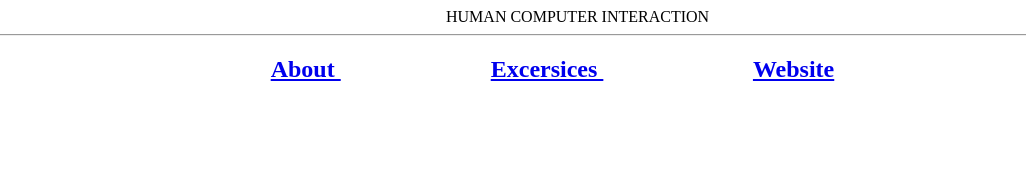
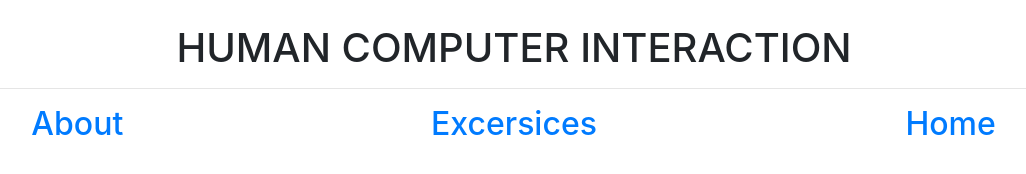
Before and after one commit to lethidieuhuong99/lethidieuhuong99.github.io, a plain HTML site: page index.html in a window 1280 px wide. Shown: the whole page, without its empty margins (126-1152 px from the left). Drawn offline with nearby package versions, Linux system fonts and the light colour scheme.

Commit message:
Update index.html

```diff
--- a/index.html
+++ b/index.html
@@ -1,17 +1,30 @@
 <!DOCTYPE HTML>
 <html>
-<title> Le Thi Dieu Huong </title>
-<head>  &emsp;&emsp;&emsp;&emsp;&emsp;&emsp;&emsp;&emsp;&emsp;&emsp;&emsp;&emsp;&emsp;&emsp;&emsp;&emsp;&emsp;&emsp;&emsp;&emsp;&emsp;&emsp;&emsp;&emsp;&emsp;&emsp;&emsp;&emsp;&emsp;&emsp;&emsp;&emsp;&emsp;&emsp;&emsp;
-HUMAN COMPUTER INTERACTION </head>
+        <head>
+                <meta charset="utf-8">
+         <meta name="viewport" content="width=device-width, initial-scale=1">
+         <link rel="stylesheet" href="https://maxcdn.bootstrapcdn.com/bootstrap/4.3.1/css/bootstrap.min.css">
+         <script src="https://ajax.googleapis.com/ajax/libs/jquery/3.4.1/jquery.min.js"></script>
+         <script src="https://cdnjs.cloudflare.com/ajax/libs/popper.js/1.14.7/umd/popper.min.js"></script>
+         <script src="https://maxcdn.bootstrapcdn.com/bootstrap/4.3.1/js/bootstrap.min.js"></script>
+         <link rel="stylesheet" href="dinhdang.css" type="text/css"/>
+           </head>
+           <title> HUMAN COMPUTER INTERACTION </title>
+       <head> &emsp;&emsp;&emsp;&emsp;&emsp;&emsp;&emsp;&emsp;&emsp;&emsp;&emsp;&emsp;&emsp;&emsp;&emsp;&emsp;&emsp;&emsp;&emsp;&emsp;&emsp;&emsp;&emsp;&emsp;&emsp;&emsp;&emsp;&emsp;&emsp;&emsp;&emsp;&emsp;&emsp;&emsp;&emsp;
+        <div class="text-center"><h1>HUMAN COMPUTER INTERACTION </h1></div>  </head>
        <hr>
        <body>
        <h2>
-&emsp;&emsp;&emsp;&emsp;&emsp;&emsp;&emsp;&emsp;&emsp;&emsp;&emsp;&emsp;&emsp;&emsp;&emsp;&emsp;
+       <div class="row">
+           <div class="col-sm-4 text-center" >
                <a href= "about.html"> About </a>
-&emsp;&emsp;&emsp;&emsp;&emsp;&emsp;
+           </div>
+           <div class="col-sm-4 text-center">
                <a href= "lab.html"> Excersices </a>
-&emsp;&emsp;&emsp;&emsp;&emsp;&emsp;
-<a href= "index.html"> Website </a>
+           </div>
+           <div class="col-sm-4 text-center">
+               <a href= "index.html"> Home </a>
+           </div>
+       </div>
        </h2>
-</body>
 </html>
```
Lines whose indentation alone changed are shown as unchanged.
